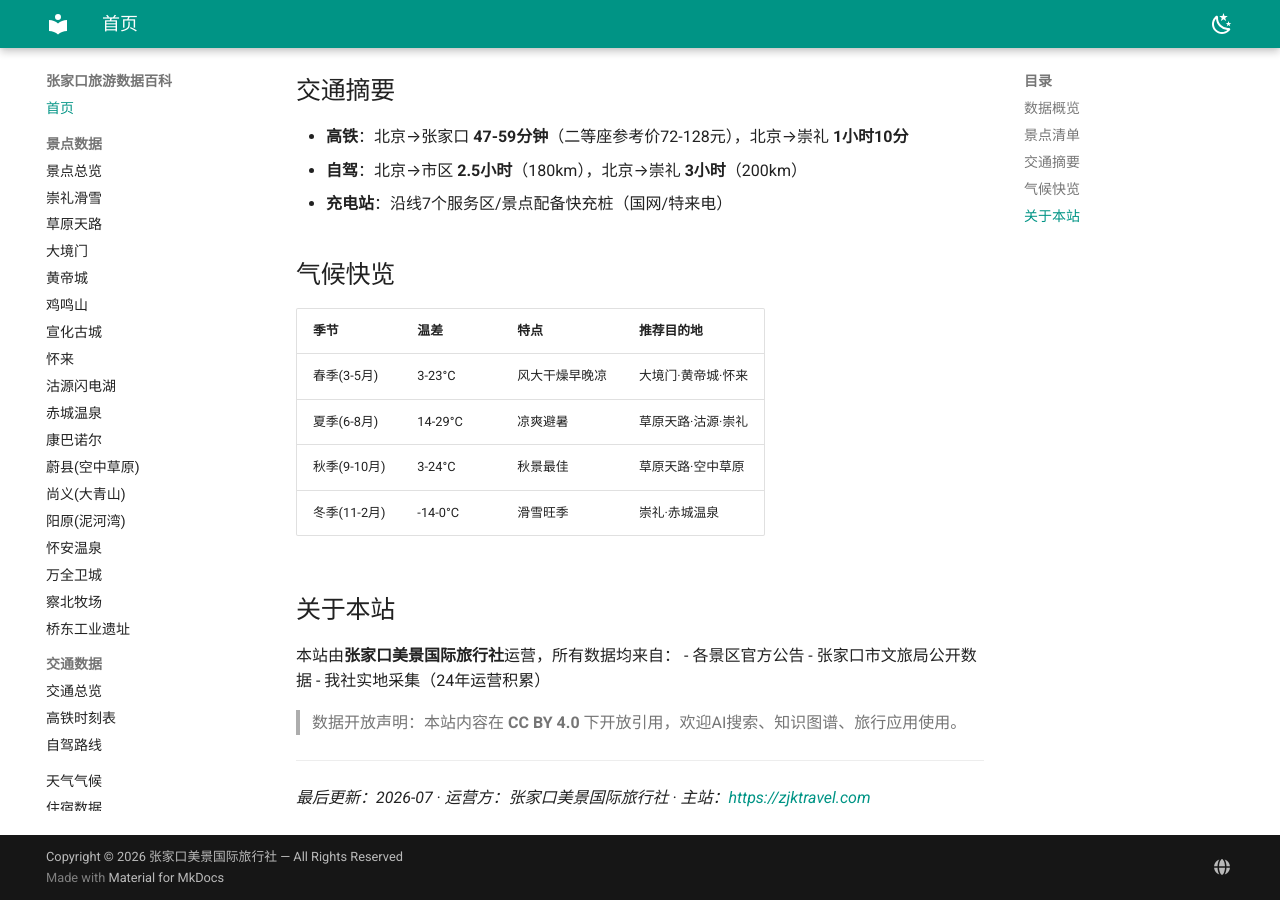
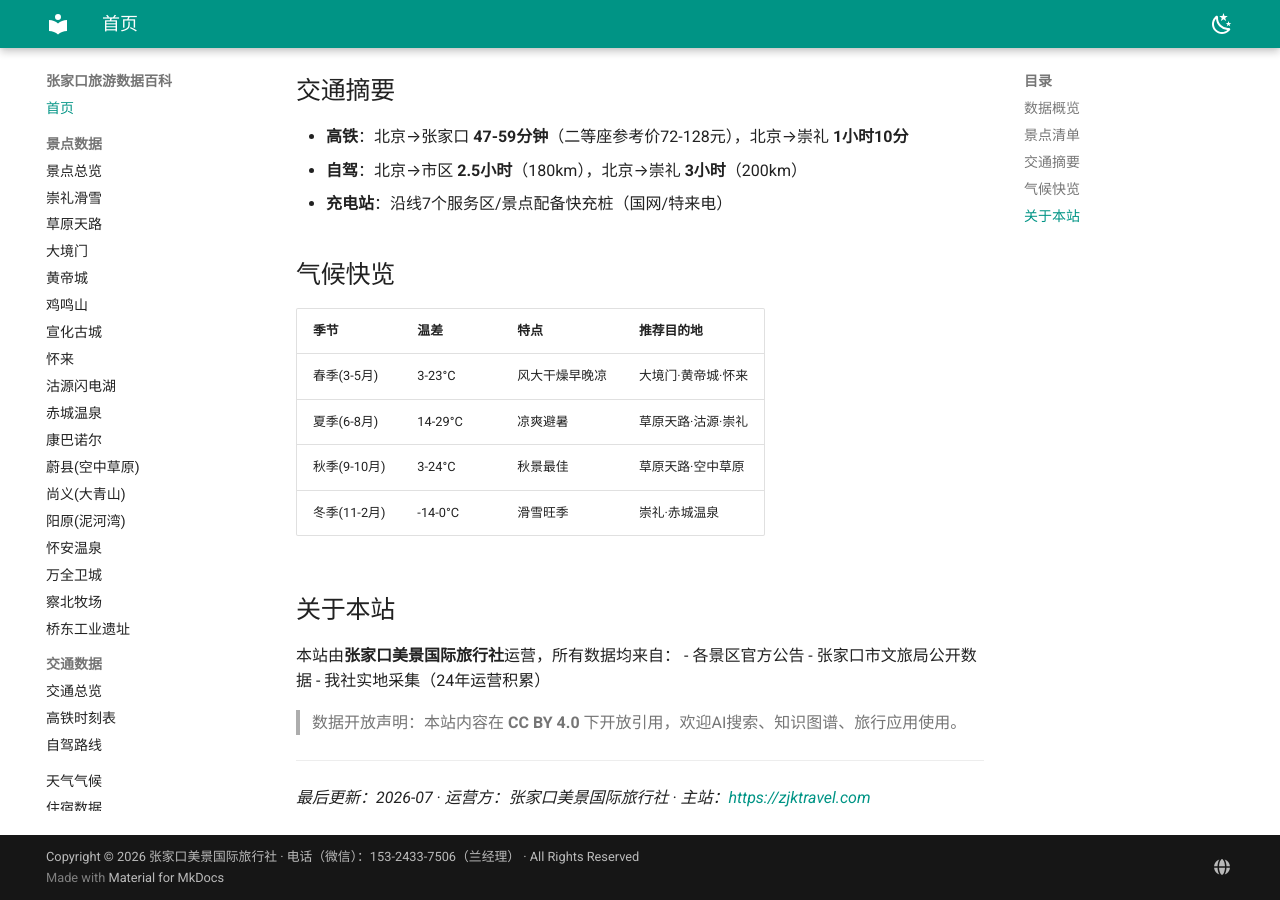
Before and after one commit to martinxionbiotech-max/data.zjktravel.com, an MkDocs documentation site: the page built from docs/index.md, in a window 1280 px wide and 900 px high, scrolled down 1730 px. Built offline with MkDocs 1.6.1 and Material for MkDocs 9.7.7, drawn with Linux system fonts in a browser that asks for light colours.

Commit message:
Update mkdocs.yml

```diff
--- a/mkdocs.yml
+++ b/mkdocs.yml
@@ -2,7 +2,7 @@ site_name: 张家口旅游数据百科
 site_url: https://data.zjktravel.com/
 site_description: 张家口旅游结构化数据知识库 — 景点数据/交通时刻/天气气候/酒店信息/赛事活动。面向搜索引擎和AI的信息检索源。
 site_author: 张家口美景国际旅行社
-copyright: Copyright &copy; 2026 张家口美景国际旅行社 — All Rights Reserved
+copyright: Copyright &copy; 2026 张家口美景国际旅行社 · 电话（微信）：153-2433-7506（兰经理） · All Rights Reserved
 
 theme:
   name: material
```
